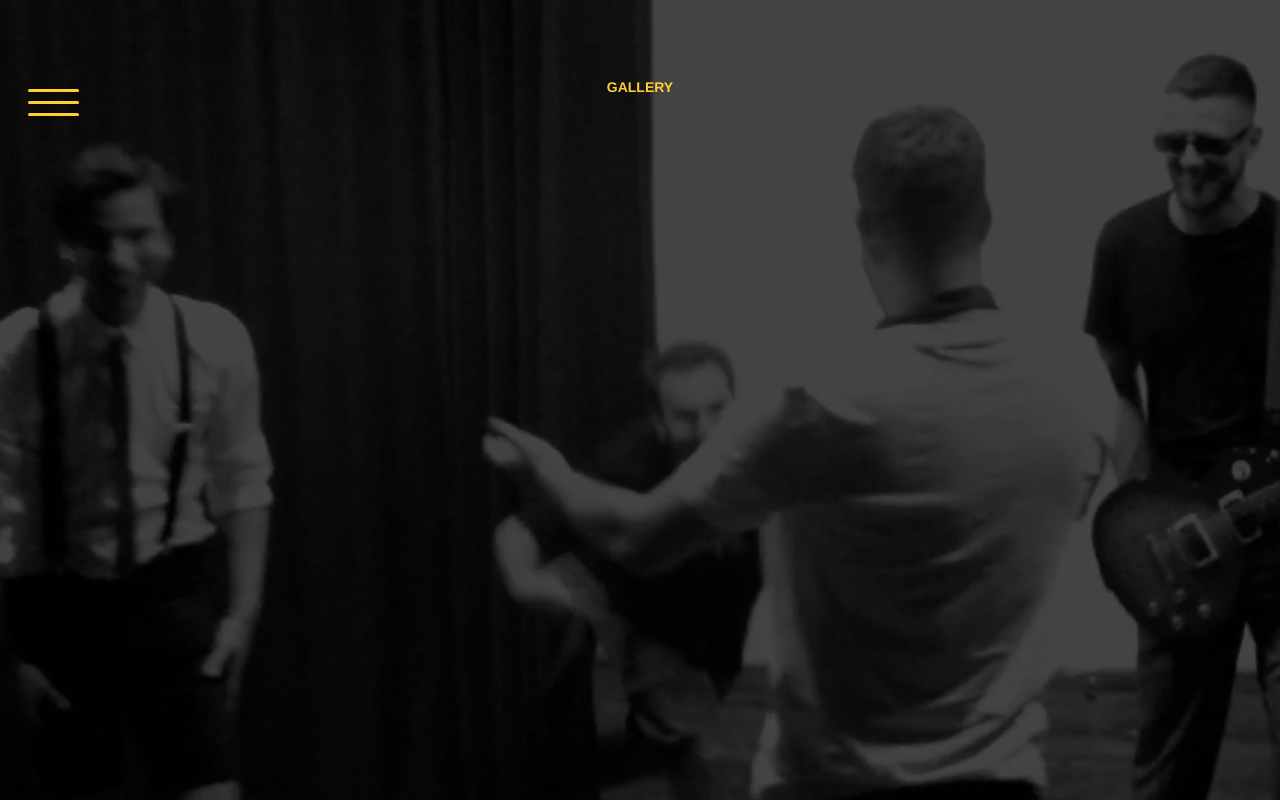
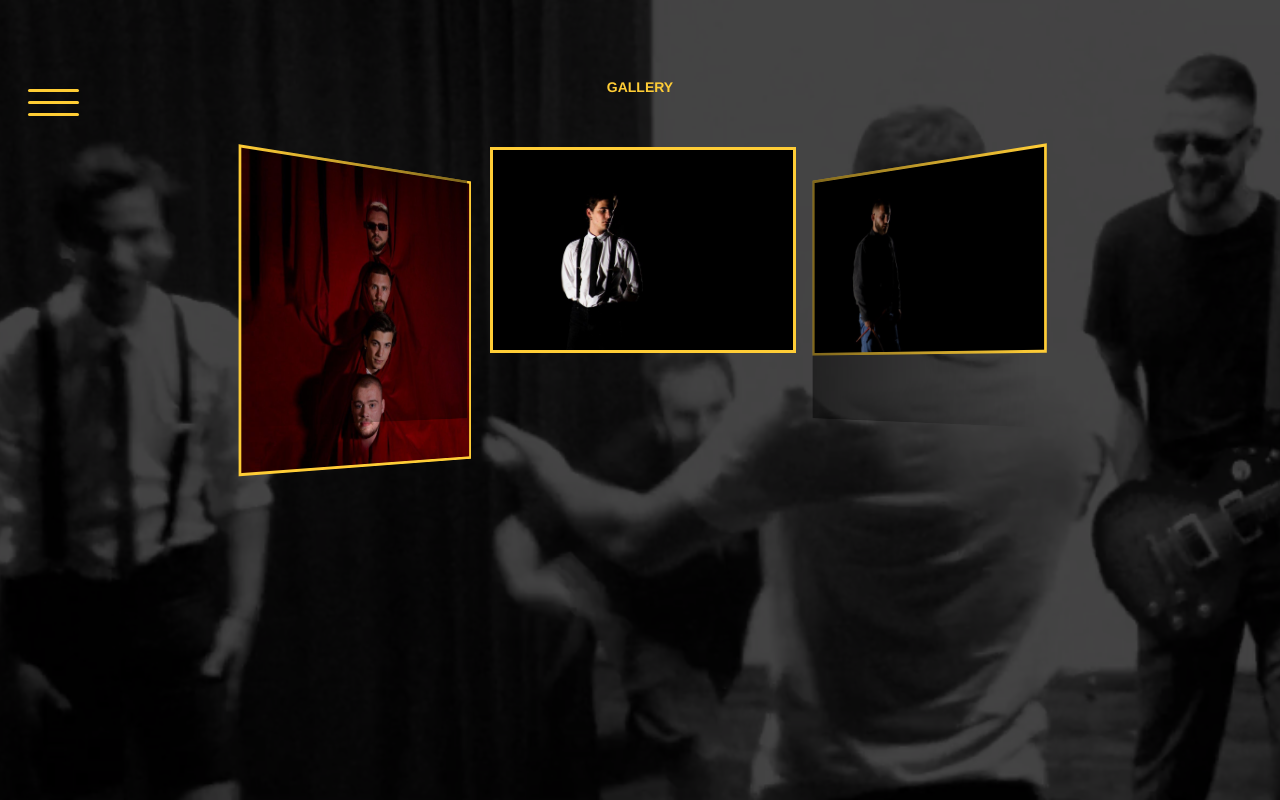
Before and after one commit to Nenyy-mon/bluzhalter, a React (Vite) app: page /bluzhalter/gallery in a window 1280 px wide. Built offline with nearby package versions, Linux system fonts and the light colour scheme.

Commit message:
gallery update fix

```diff
--- a/src/Gallery/MiddleGallery.jsx
+++ b/src/Gallery/MiddleGallery.jsx
@@ -1,4 +1,4 @@
-const modules = import.meta.glob('../src/assets/images/smallerGall/*.{png,jpg,jpeg,PNG,JPEG}')
+const modules = import.meta.glob('../../src/assets/images/smallerGall/*.{png,jpg,jpeg,PNG,JPEG}')
 const gallery = Object.keys(modules).map((path) => new URL(path, import.meta.url).href);
 
 import { Swiper,SwiperSlide } from "swiper/react"
```
